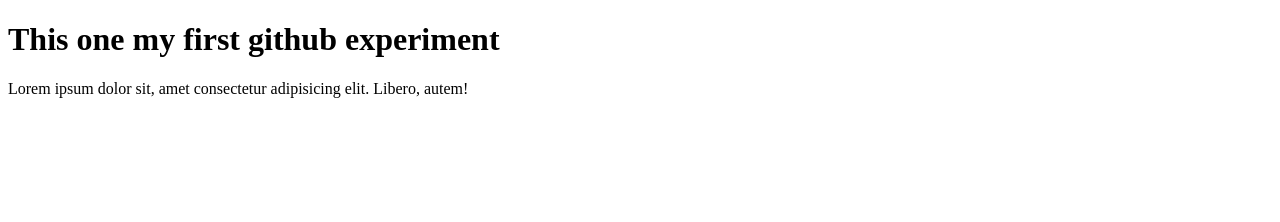
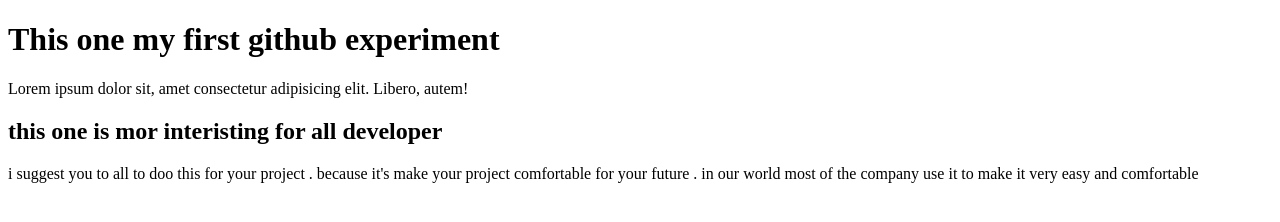
Before and after one commit to mdrakibhossainbd/my-first-project, a plain HTML site: page index.html in a window 1280 px wide. Drawn offline with Linux system fonts and the light colour scheme.

Commit message:
my_first_project

```diff
--- a/index.html
+++ b/index.html
@@ -11,6 +11,8 @@
 
  <h1>This one my first github experiment</h1>
  <p>Lorem ipsum dolor sit, amet consectetur adipisicing elit. Libero, autem!</p>
+ <h2>this one is mor interisting for all developer</h2>
+ <p>i suggest you to all to doo this for your project . because it's make your project comfortable for your future . in our world most of the company use it to make it very easy and comfortable </p>
 
 
 </div>
```
